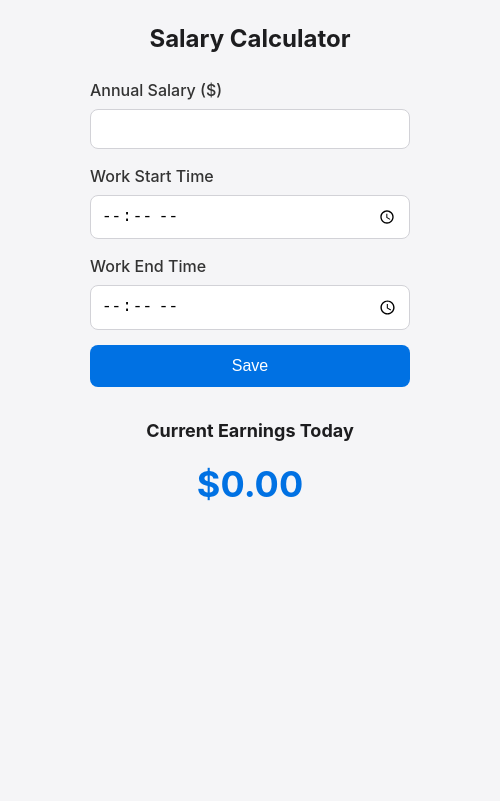
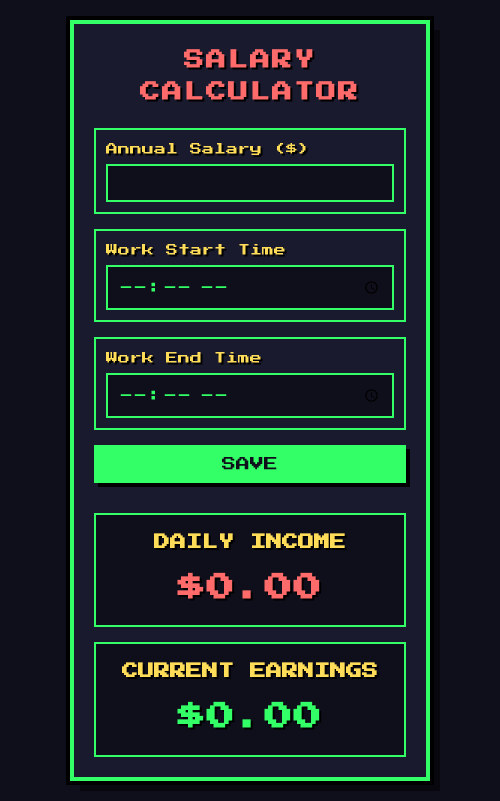
Before and after one commit to haoliu350/Salary-Per-Second, an Electron app: page index.html in a window 500 px wide. Drawn offline with Linux system fonts and the light colour scheme; no server answers.

Commit message:
Add icons

```diff
--- a/index.html
+++ b/index.html
@@ -3,6 +3,7 @@
 <head>
   <meta charset="UTF-8">
   <title>Salary Per Second</title>
+  <link href="https://fonts.googleapis.com/css2?family=Press+Start+2P&display=swap" rel="stylesheet">
   <link rel="stylesheet" href="styles.css">
 </head>
 <body>
@@ -28,9 +29,16 @@
       <button type="submit" id="save-button">Save</button>
     </form>
 
-    <div class="current-earnings">
-      <h2>Current Earnings Today</h2>
-      <div id="earnings-display">$0.00</div>
+    <div class="earnings-container">
+      <div class="earnings-box">
+        <h2>Daily Income</h2>
+        <div id="daily-income-display">$0.00</div>
+      </div>
+
+      <div class="earnings-box">
+        <h2>Current Earnings</h2>
+        <div id="earnings-display">$0.00</div>
+      </div>
     </div>
   </div>
 
--- a/main.js
+++ b/main.js
@@ -34,7 +34,7 @@ function isAutoLaunchEnabled() {
 function createWindow() {
   mainWindow = new BrowserWindow({
     width: 500,
-    height: 600,
+    height: 825,
     show: false,
     frame: true,
     resizable: false,
--- a/renderer.js
+++ b/renderer.js
@@ -5,6 +5,7 @@ document.addEventListener('DOMContentLoaded', async () => {
   const workEndInput = document.getElementById('work-end');
   const earningsDisplay = document.getElementById('earnings-display');
   const autoLaunchCheckbox = document.getElementById('auto-launch');
+  const dailyIncomeDisplay = document.getElementById('daily-income-display');
 
   // Load saved values
   const savedInfo = await window.salaryAPI.getSalaryInfo();
@@ -52,6 +53,14 @@ document.addEventListener('DOMContentLoaded', async () => {
 
     // Calculate daily salary (assuming 5 workdays per week, 52 weeks per year)
     const dailySalary = annualSalary / (5 * 52);
+
+    // Update daily income display
+    dailyIncomeDisplay.textContent = dailySalary.toLocaleString('en-US', {
+      style: 'currency',
+      currency: 'USD',
+      minimumFractionDigits: 2,
+      maximumFractionDigits: 2
+    });
 
     // Calculate salary per minute
     const salaryPerMinute = dailySalary / totalWorkMinutes;
--- a/styles.css
+++ b/styles.css
@@ -2,108 +2,165 @@
   margin: 0;
   padding: 0;
   box-sizing: border-box;
+  image-rendering: pixelated;
+}
+
+@font-face {
+  font-family: 'PixelFont';
+  src: url('https://fonts.googleapis.com/css2?family=Press+Start+2P&display=swap');
 }
 
 body {
-  font-family: -apple-system, BlinkMacSystemFont, 'Segoe UI', Roboto, Helvetica, Arial, sans-serif;
-  background-color: #f5f5f7;
-  color: #333;
+  font-family: 'Press Start 2P', monospace;
+  background-color: #0f0f1b;
+  color: #33ff66;
   line-height: 1.6;
+  padding: 20px;
+  text-shadow: 2px 2px 0px #000;
 }
 
 .container {
   max-width: 360px;
   margin: 0 auto;
   padding: 20px;
+  background-color: #1a1a2e;
+  border: 4px solid #33ff66;
+  box-shadow: 0 0 0 4px #000, 10px 10px 0 0 rgba(0,0,0,0.5);
 }
 
 h1 {
-  font-size: 24px;
+  font-size: 20px;
   text-align: center;
   margin-bottom: 20px;
-  color: #1d1d1f;
+  color: #ff6b6b;
+  text-transform: uppercase;
+  letter-spacing: 2px;
 }
 
 h2 {
-  font-size: 18px;
+  font-size: 16px;
   margin-bottom: 10px;
-  color: #1d1d1f;
+  color: #ffdd59;
+  text-transform: uppercase;
 }
 
 .form-group {
   margin-bottom: 15px;
+  border: 2px solid #33ff66;
+  padding: 10px;
 }
 
 label {
   display: block;
   margin-bottom: 5px;
   font-weight: 500;
+  font-size: 12px;
+  color: #ffdd59;
 }
 
 input {
   width: 100%;
   padding: 10px;
-  border: 1px solid #d2d2d7;
-  border-radius: 8px;
-  font-size: 16px;
+  border: 2px solid #33ff66;
+  background-color: #0f0f1b;
+  color: #33ff66;
+  font-family: 'Press Start 2P', monospace;
+  font-size: 14px;
 }
 
 input:focus {
   outline: none;
-  border-color: #0071e3;
-  box-shadow: 0 0 0 2px rgba(0, 113, 227, 0.2);
+  border-color: #ff6b6b;
+  box-shadow: 0 0 0 2px rgba(255, 107, 107, 0.5);
 }
 
 button {
   display: block;
   width: 100%;
   padding: 12px;
-  background-color: #0071e3;
-  color: white;
+  background-color: #33ff66;
+  color: #0f0f1b;
   border: none;
-  border-radius: 8px;
-  font-size: 16px;
+  font-family: 'Press Start 2P', monospace;
+  font-size: 14px;
   font-weight: 500;
   cursor: pointer;
-  transition: background-color 0.2s;
+  transition: all 0.2s;
+  text-transform: uppercase;
+  box-shadow: 4px 4px 0 #000;
 }
 
 button:hover {
-  background-color: #0077ed;
+  background-color: #ff6b6b;
+  transform: translate(2px, 2px);
+  box-shadow: 2px 2px 0 #000;
 }
 
 button:active {
-  background-color: #0062c3;
+  background-color: #ff6b6b;
+  transform: translate(4px, 4px);
+  box-shadow: 0 0 0 #000;
 }
 
 button:disabled {
-  background-color: #76baff;
+  background-color: #666;
   cursor: not-allowed;
+  transform: none;
+  box-shadow: 4px 4px 0 #000;
 }
 
-.current-earnings {
+.earnings-container {
   margin-top: 30px;
-  text-align: center;
+  display: flex;
+  flex-direction: column;
+  gap: 15px;
 }
 
-#earnings-display {
-  font-size: 36px;
+.earnings-box {
+  text-align: center;
+  border: 2px solid #33ff66;
+  padding: 15px;
+  background-color: #0f0f1b;
+}
+
+#earnings-display, #daily-income-display {
+  font-size: 28px;
   font-weight: 700;
-  color: #0071e3;
+  color: #33ff66;
   margin-top: 10px;
+  text-shadow: 2px 2px 0px #000;
+  letter-spacing: 1px;
+}
+
+#daily-income-display {
+  color: #ff6b6b;
 }
 
 .checkbox-group {
   display: flex;
   align-items: center;
   margin-bottom: 15px;
+  border: 2px solid #33ff66;
+  padding: 10px;
 }
 
 .checkbox-group input[type="checkbox"] {
   width: auto;
   margin-right: 10px;
+  accent-color: #33ff66;
 }
 
 .checkbox-group label {
   margin-bottom: 0;
 }
+
+/* Add pixel-style animation to the earnings display */
+@keyframes blink {
+  0% { opacity: 1; }
+  50% { opacity: 0.7; }
+  100% { opacity: 1; }
+}
+
+#earnings-display {
+  animation: blink 1s infinite;
+}
```
Also changed, not shown: package.json (+5 -3 lines), assets/icon.png, build/icons/png/1024x1024.png (added), build/icons/png/128x128.png (added), build/icons/png/16x16.png (added), build/icons/png/24x24.png (added), build/icons/png/256x256.png (added), build/icons/png/32x32.png (added), build/icons/png/48x48.png (added), build/icons/png/512x512.png (added), build/icons/png/64x64.png (added), build/icons/win/icon.ico (added), 2 other files.
